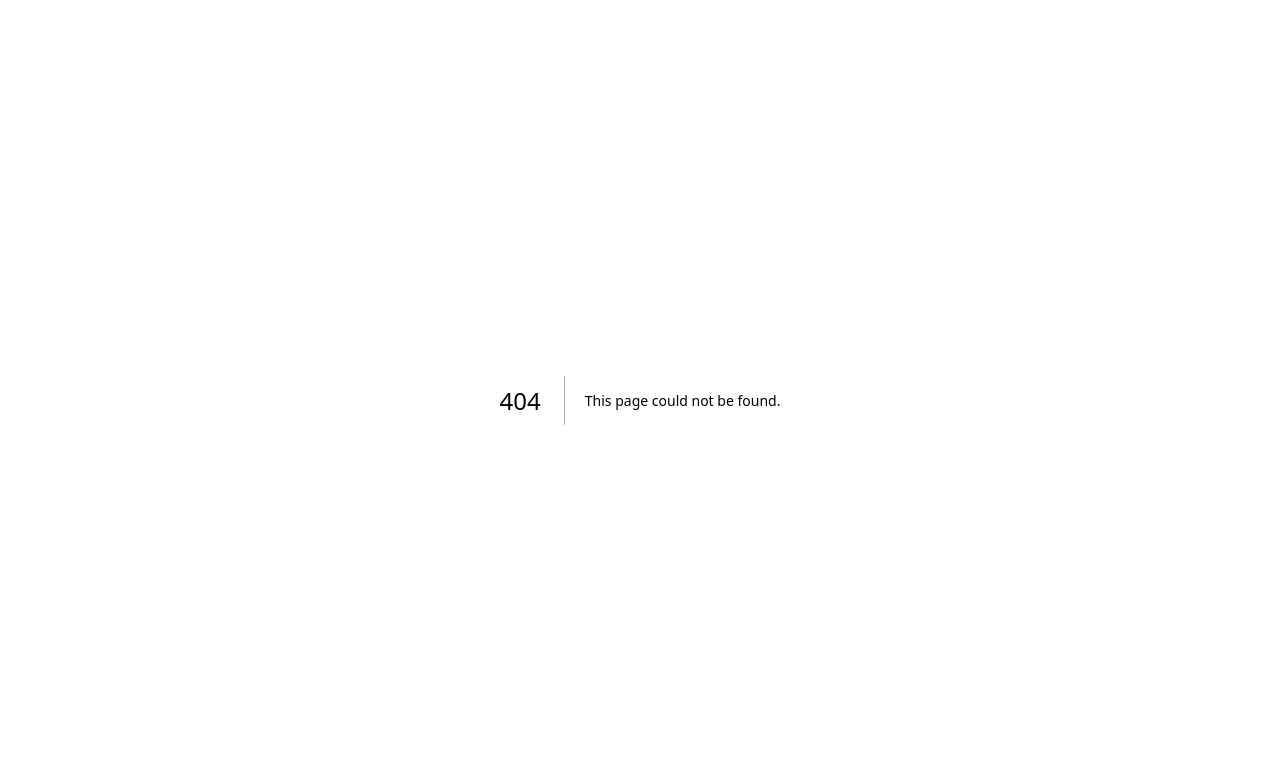
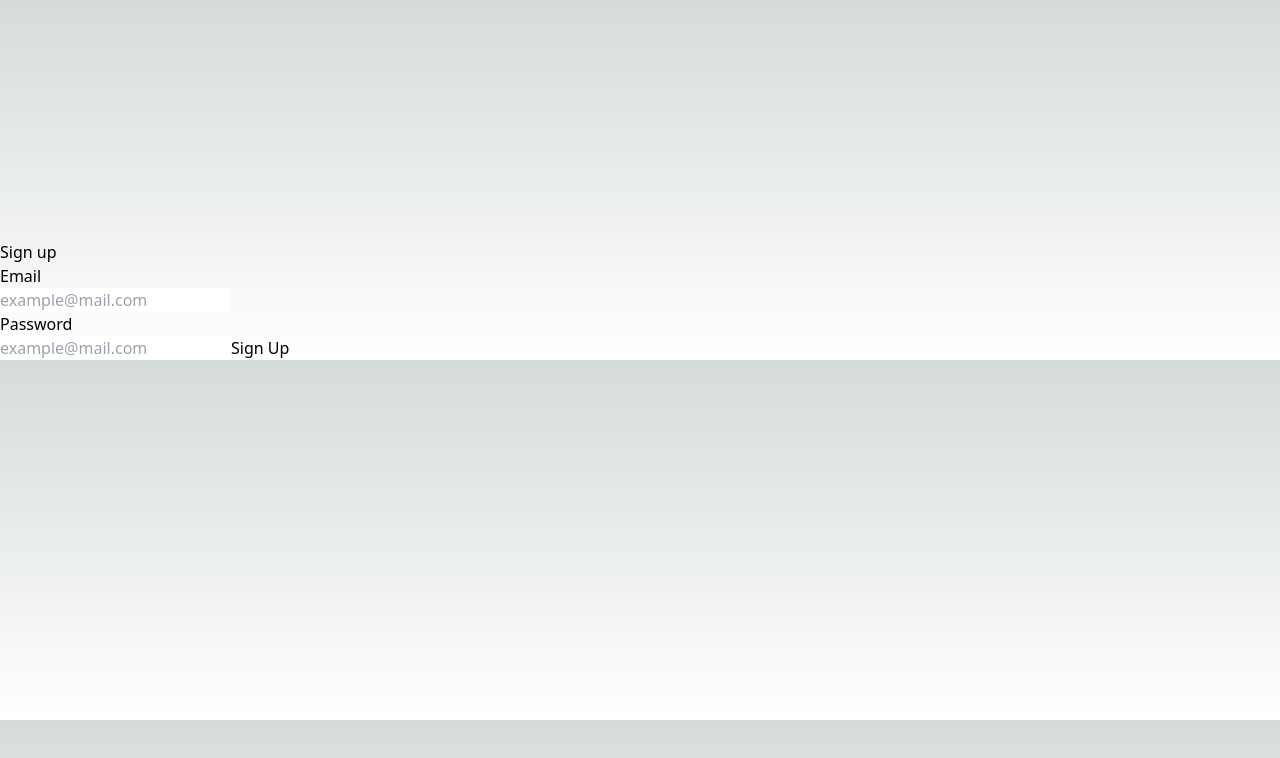
Before and after one commit to Odohofre/first-crud-app, a Next.js app: page /signup in a window 1280 px wide. Before the commit this address had no page. Shown: the top 758 px of the page. Built offline with nearby package versions, Linux system fonts and the light colour scheme; no server answers.

Commit message:
feat: create my first crud app

```diff
--- /dev/null
+++ b/src/app/admin/page.jsx
@@ -0,0 +1,14 @@
+import { useAuthContext } from "@/context/AuthContext";
+import { useRouter } from "next/navigation";
+import { useEffect } from "react";
+
+export default function page() {
+  const { user } = useAuthContext();
+  const router = useRouter();
+
+  useEffect(() => {
+    if (user == null) router.push("/");
+  }, [user]);
+
+  return <h1>Only logged in users can view this page</h1>;
+}
--- a/src/app/layout.js
+++ b/src/app/layout.js
@@ -1,14 +1,18 @@
-import './globals.css'
+"use client";
+import { AuthContextProvider } from "@/context/AuthContext";
+import "./globals.css";
 
 export const metadata = {
-  title: 'Create Next App',
-  description: 'Generated by create next app',
-}
+  title: "Create Next App",
+  description: "Generated by create next app",
+};
 
 export default function RootLayout({ children }) {
   return (
     <html lang="en">
-      <body>{children}</body>
+      <body>
+        <AuthContextProvider>{children}</AuthContextProvider>
+      </body>
     </html>
-  )
+  );
 }
--- a/src/app/page.js
+++ b/src/app/page.js
@@ -1,9 +1,23 @@
-import Image from 'next/image'
-import { Inter } from 'next/font/google'
+"use client";
+import Image from "next/image";
+import { Inter } from "next/font/google";
+import addData from "@/firebase/firestore/addData";
 
-const inter = Inter({ subsets: ['latin'] })
+const inter = Inter({ subsets: ["latin"] });
 
 export default function Home() {
+  const handleForm = async () => {
+    const data = {
+      name: "John Snow",
+      house: "Stark",
+    };
+
+    const { result, error } = await addData("users", "user-id", data);
+
+    if (error) {
+      return console.log(error);
+    }
+  };
   return (
     <main className="flex min-h-screen flex-col items-center justify-between p-24">
       <div className="z-10 w-full max-w-5xl items-center justify-between font-mono text-sm lg:flex">
@@ -18,7 +32,7 @@
             target="_blank"
             rel="noopener noreferrer"
           >
-            By{' '}
+            By{" "}
             <Image
               src="/vercel.svg"
               alt="Vercel Logo"
@@ -50,7 +64,7 @@
           rel="noopener noreferrer"
         >
           <h2 className={`${inter.className} mb-3 text-2xl font-semibold`}>
-            Docs{' '}
+            Docs{" "}
             <span className="inline-block transition-transform group-hover:translate-x-1 motion-reduce:transform-none">
               -&gt;
             </span>
@@ -69,7 +83,7 @@
           rel="noopener noreferrer"
         >
           <h2 className={`${inter.className} mb-3 text-2xl font-semibold`}>
-            Learn{' '}
+            Learn{" "}
             <span className="inline-block transition-transform group-hover:translate-x-1 motion-reduce:transform-none">
               -&gt;
             </span>
@@ -88,7 +102,7 @@
           rel="noopener noreferrer"
         >
           <h2 className={`${inter.className} mb-3 text-2xl font-semibold`}>
-            Templates{' '}
+            Templates{" "}
             <span className="inline-block transition-transform group-hover:translate-x-1 motion-reduce:transform-none">
               -&gt;
             </span>
@@ -107,7 +121,7 @@
           rel="noopener noreferrer"
         >
           <h2 className={`${inter.className} mb-3 text-2xl font-semibold`}>
-            Deploy{' '}
+            Deploy{" "}
             <span className="inline-block transition-transform group-hover:translate-x-1 motion-reduce:transform-none">
               -&gt;
             </span>
@@ -120,5 +134,5 @@
         </a>
       </div>
     </main>
-  )
+  );
 }
--- /dev/null
+++ b/src/app/signin/page.jsx
@@ -0,0 +1,60 @@
+'use client'
+
+import { useState } from "react";
+import signIn from "@/firebase/auth/signin";
+import { useRouter } from "next/navigation";
+
+const Page = () => {
+  const [email, setEmail] = useState("");
+  const [password, setPassword] = useState("");
+  const router = useRouter();
+
+  const handleForm = async (event) => {
+    event.preventDefault();
+
+    const { result, error } = await signIn(email, password);
+
+    if (error) {
+      return console.log(error);
+    }
+
+    // else successful
+    console.log(result);
+    return router.push("/admin");
+  };
+
+  return (
+    <div className="wrapper">
+      <div className="form-wrapper">
+        <h1 className="mt-60 mb-30">Sign up</h1>
+        <form onSubmit={handleForm}>
+          <label htmlFor="email">
+            <p>Email</p>
+            <input
+              onChange={(e) => setEmail(e.target.value)}
+              required
+              type="email"
+              name="email"
+              id="email"
+              placeholder="example@mail.com"
+            />
+          </label>
+          <label htmlFor="password">
+            <p>Password</p>
+            <input
+              onChange={(e) => setPassword(e.target.value)}
+              required
+              type="password"
+              name="password"
+              id="password"
+              placeholder="example@mail.com"
+            />
+          </label>
+          <button type="submit">Sign in</button>
+        </form>
+      </div>
+    </div>
+  );
+};
+
+export default Page;
--- /dev/null
+++ b/src/app/signup/page.jsx
@@ -0,0 +1,59 @@
+'use client'
+import { useState } from "react";
+import signUp from "@/firebase/auth/signup";
+import { useRouter } from "next/navigation";
+
+const Page = () => {
+  const [email, setEmail] = useState("");
+  const [password, setPassword] = useState("");
+  const router = useRouter();
+
+  const handleForm = async (event) => {
+    event.preventDefault();
+
+    const { result, error } = await signUp(email, password);
+
+    if (error) {
+      return console.log(error);
+    }
+
+    // else successful
+    console.log(result);
+    return router.push("/admin");
+  };
+
+  return (
+    <div className="wrapper">
+      <div className="form-wrapper">
+        <h1 className="mt-60 mb-30">Sign up</h1>
+        <form onSubmit={handleForm}>
+          <label htmlFor="email">
+            <p>Email</p>
+            <input
+              onChange={(e) => setEmail(e.target.value)}
+              required
+              type="email"
+              name="email"
+              id="email"
+              placeholder="example@mail.com"
+            />
+          </label>
+          <label htmlFor="password">
+            <p>Password</p>
+            <input
+              onChange={(e) => setPassword(e.target.value)}
+              required
+              type="password"
+              name="password"
+              id="password"
+              placeholder="example@mail.com"
+            />
+          </label>
+          <button type="submit">Sign Up</button>
+        </form>
+      </div>
+    </div>
+  );
+};
+
+export default Page;
--- /dev/null
+++ b/src/context/AuthContext.jsx
@@ -0,0 +1,33 @@
+import { createContext, useState, useEffect, useContext } from "react";
+import { getAuth, onAuthStateChanged } from "firebase/auth";
+import firebase_app from "@/firebase/config";
+
+const auth = getAuth(firebase_app);
+
+export const AuthContext = createContext({});
+
+export const useAuthContext = () => useContext(AuthContext);
+
+export const AuthContextProvider = ({ children }) => {
+  const [user, setUser] = useState(null);
+  const [loading, setLoading] = useState(true);
+
+  useEffect(() => {
+    const unsubscribe = onAuthStateChanged(auth, (user) => {
+      if (user) {
+        setUser(user);
+      } else {
+        setUser(null);
+      }
+      setLoading(false);
+    });
+
+    return () => unsubscribe();
+  }, []);
+
+  return (
+    <AuthContext.Provider value={{ user }}>
+      {loading ? <div>Loading...</div> : children}
+    </AuthContext.Provider>
+  );
+};
--- /dev/null
+++ b/src/firebase/auth/signin.js
@@ -0,0 +1,16 @@
+import firebase_app from "../config";
+import { signInWithEmailAndPassword, getAuth } from "firebase/auth";
+
+const auth = getAuth(firebase_app);
+
+export default async function signIn(email, password) {
+  let result = null,
+    error = null;
+  try {
+    result = await signInWithEmailAndPassword(auth, email, password);
+  } catch (e) {
+    error = e;
+  }
+
+  return { result, error };
+}
--- /dev/null
+++ b/src/firebase/auth/signup.js
@@ -0,0 +1,16 @@
+import firebase_app from "../config";
+import { createUserWithEmailAndPassword, getAuth } from "firebase/auth";
+
+const auth = getAuth(firebase_app);
+
+export default async function signUp(email, password) {
+  let result = null,
+    error = null;
+  try {
+    result = await createUserWithEmailAndPassword(auth, email, password);
+  } catch (e) {
+    error = e;
+  }
+
+  return { result, error };
+}
--- /dev/null
+++ b/src/firebase/config.js
@@ -0,0 +1,20 @@
+import { initializeApp, getApps } from "firebase/app";
+import { getAnalytics, logEvent } from "firebase/analytics";
+
+const firebaseConfig = {
+  apiKey: process.env.NEXT_PUBLIC_FIREBASE_API_KEY,
+  authDomain: process.env.NEXT_PUBLIC_FIREBASE_AUTH_DOMAIN,
+  projectId: process.env.NEXT_PUBLIC_FIREBASE_PROJECT_ID,
+  storageBucket: process.env.NEXT_PUBLIC_FIREBASE_STORAGE_BUCKET,
+  messagingSenderId: process.env.NEXT_PUBLIC_FIREBASE_MESSAGING_SENDER_ID,
+  appId: process.env.NEXT_PUBLIC_FIREBASE_APP_ID,
+  measurementId: process.env.NEXT_PUBLIC_FIREBASE_MEASUREMENT_ID,
+};
+
+// Initialize Firebase
+let firebase_app =
+  getApps().length === 0 ? initializeApp(firebaseConfig) : getApps()[0];
+const analytics = getAnalytics(firebase_app);
+logEvent(analytics, "notification_received");
+
+export default firebase_app;
--- /dev/null
+++ b/src/firebase/firestore/addData.js
@@ -0,0 +1,19 @@
+import firebase_app from "../config";
+import { getFirestore, doc, setDoc } from "firebase/firestore";
+
+const db = getFirestore(firebase_app);
+
+export default async function addData(collection, id, data) {
+  let result = null;
+  let error = null;
+
+  try {
+    result = await setDoc(doc(db, collection, id), data, {
+      merge: true,
+    });
+  } catch (e) {
+    error = e;
+  }
+
+  return { result, error };
+}
```
Also changed, not shown: package.json (+8 -3 lines), 2 other files (tests, documents, lock files or other folders).
